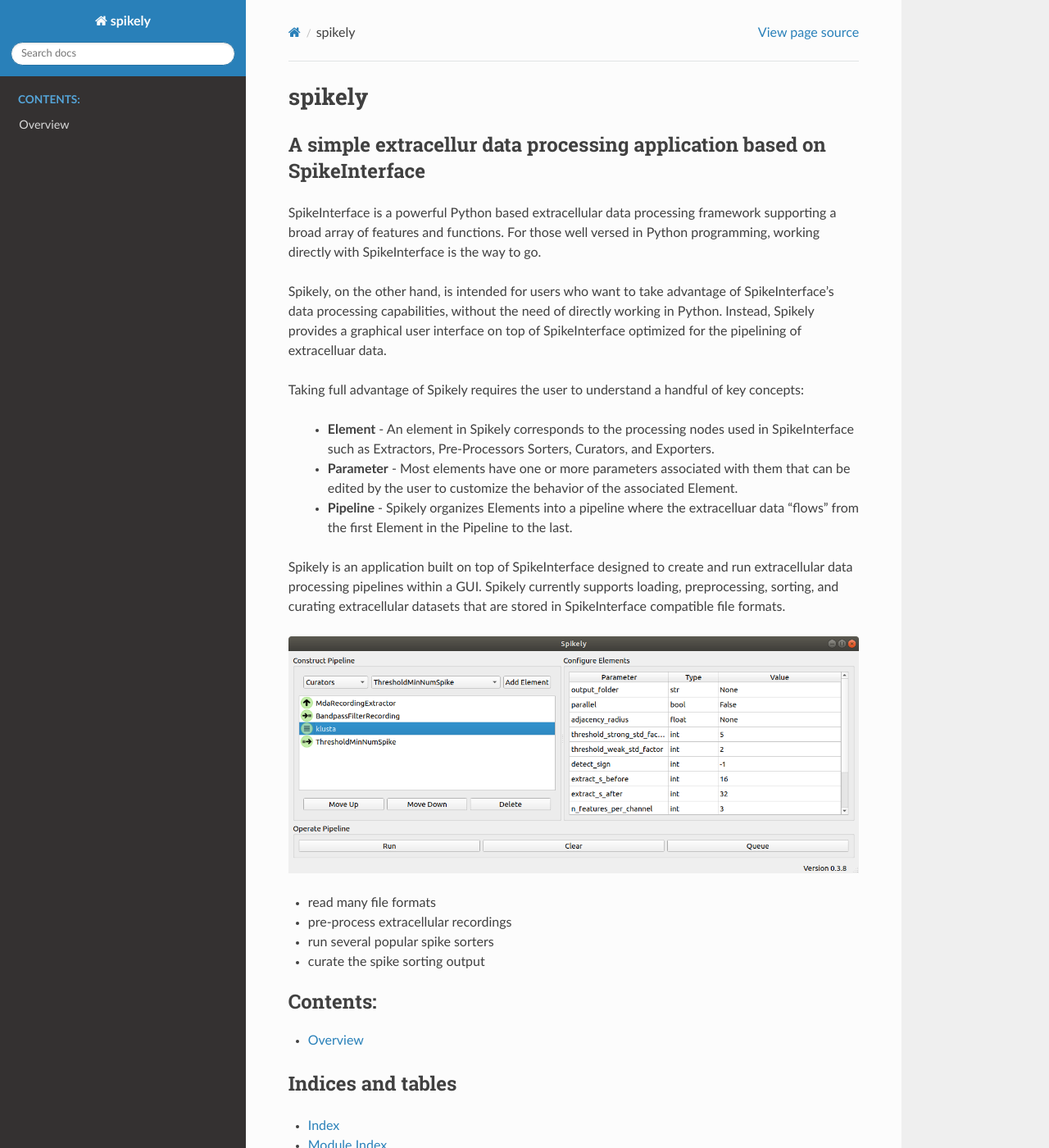
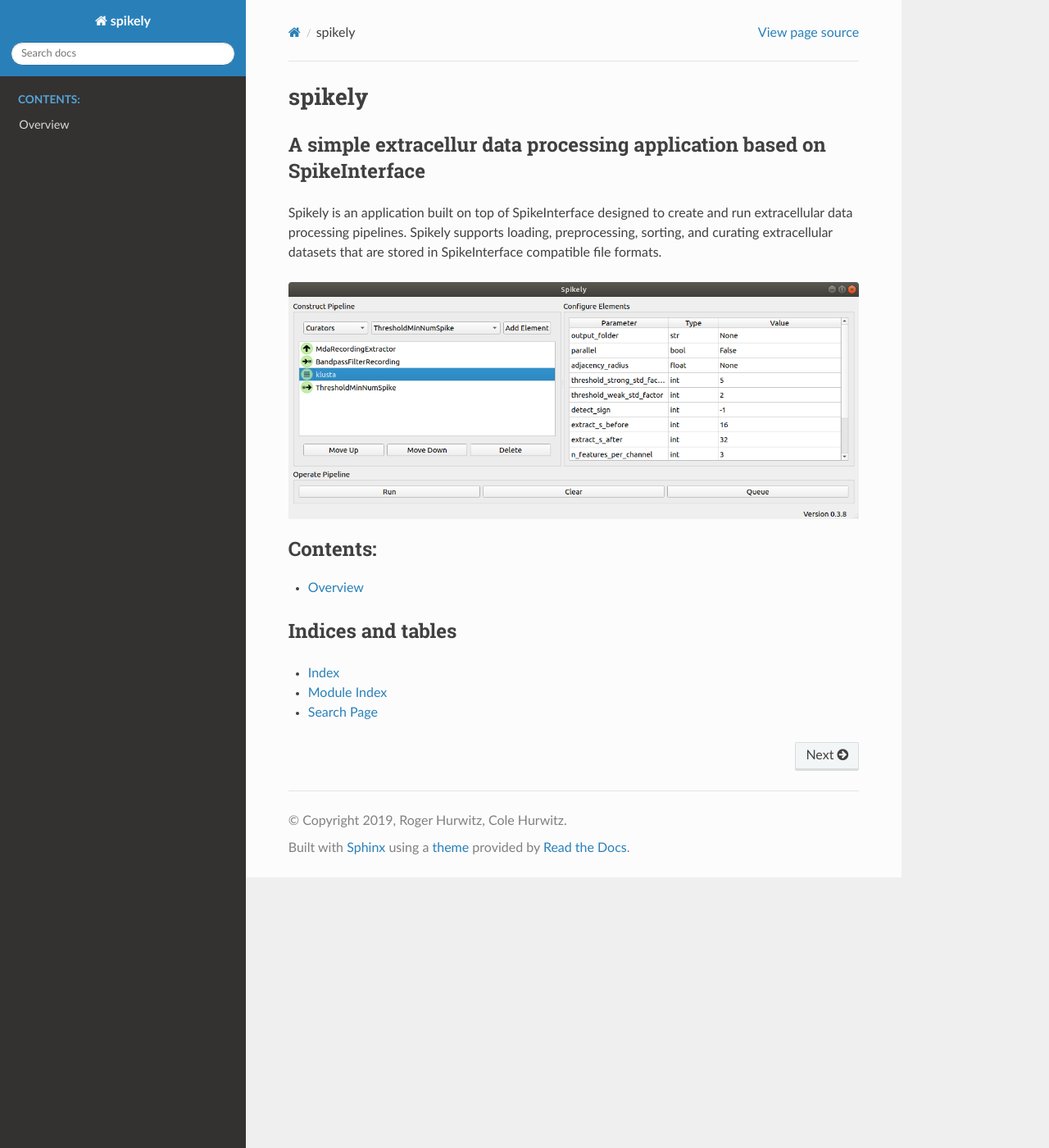
Before and after one commit to SpikeInterface/spikely, a Sphinx documentation site: the page built from docs/source/index.rst, in a window 1280 px wide and 1400 px high. Shown: the whole window at 82% size. Built offline with Sphinx 7.4.7 and the Read the Docs theme 2.0.0, drawn with Linux system fonts in a browser that asks for light colours.

Commit message:
More documentation changes

```diff
--- a/docs/source/index.rst
+++ b/docs/source/index.rst
@@ -5,40 +5,12 @@
 A simple extracellur data processing application based on SpikeInterface
 ========================================================================
 
-SpikeInterface is a powerful Python based extracellular data processing
-framework supporting a broad array of features and functions.  For those well
-versed in Python programming, working directly with SpikeInterface is the way
-to go.
-
-Spikely, on the other hand, is intended for users who want to take advantage of
-SpikeInterface's data processing capabilities, without the need of directly
-working in Python.  Instead, Spikely provides a graphical user interface on top
-of SpikeInterface optimized for the pipelining of extracelluar data.
-
-Taking full advantage of Spikely requires the user to understand a handful of
-key concepts:
-
-  - **Element** - An element in Spikely corresponds to the
-    processing nodes used in SpikeInterface such as Extractors, Pre-Processors
-    Sorters, Curators, and Exporters.
-  - **Parameter** - Most elements have one or more parameters
-    associated with them that can be edited by the user to customize the
-    behavior of the associated Element.
-  - **Pipeline** - Spikely organizes Elements into a pipeline
-    where the extracelluar data "flows" from the first Element in the Pipeline
-    to the last.
-
 Spikely is an application built on top of SpikeInterface designed to create and
-run extracellular data processing pipelines within a GUI. Spikely currently
-supports loading, preprocessing, sorting, and curating extracellular datasets
-that are stored in SpikeInterface compatible file formats.
+run extracellular data processing pipelines. Spikely supports loading,
+preprocessing, sorting, and curating extracellular datasets that are stored in
+SpikeInterface compatible file formats.
 
 .. image:: ../images/gui.png
-
-- read many file formats
-- pre-process extracellular recordings
-- run several popular spike sorters
-- curate the spike sorting output
 
 .. toctree::
   :maxdepth: 1
```
Also changed, not shown: docs/source/overview.rst (+22 -12 lines).
